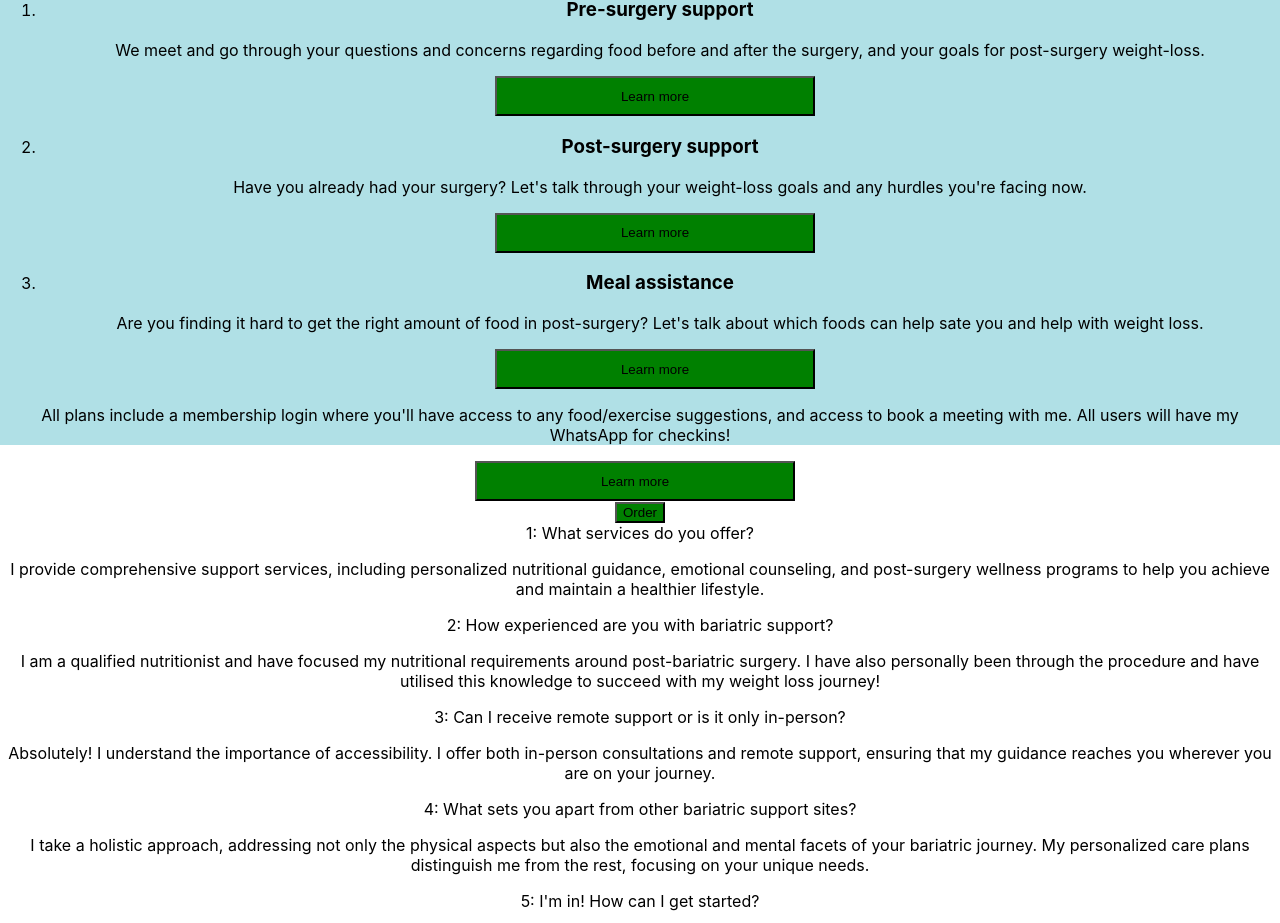
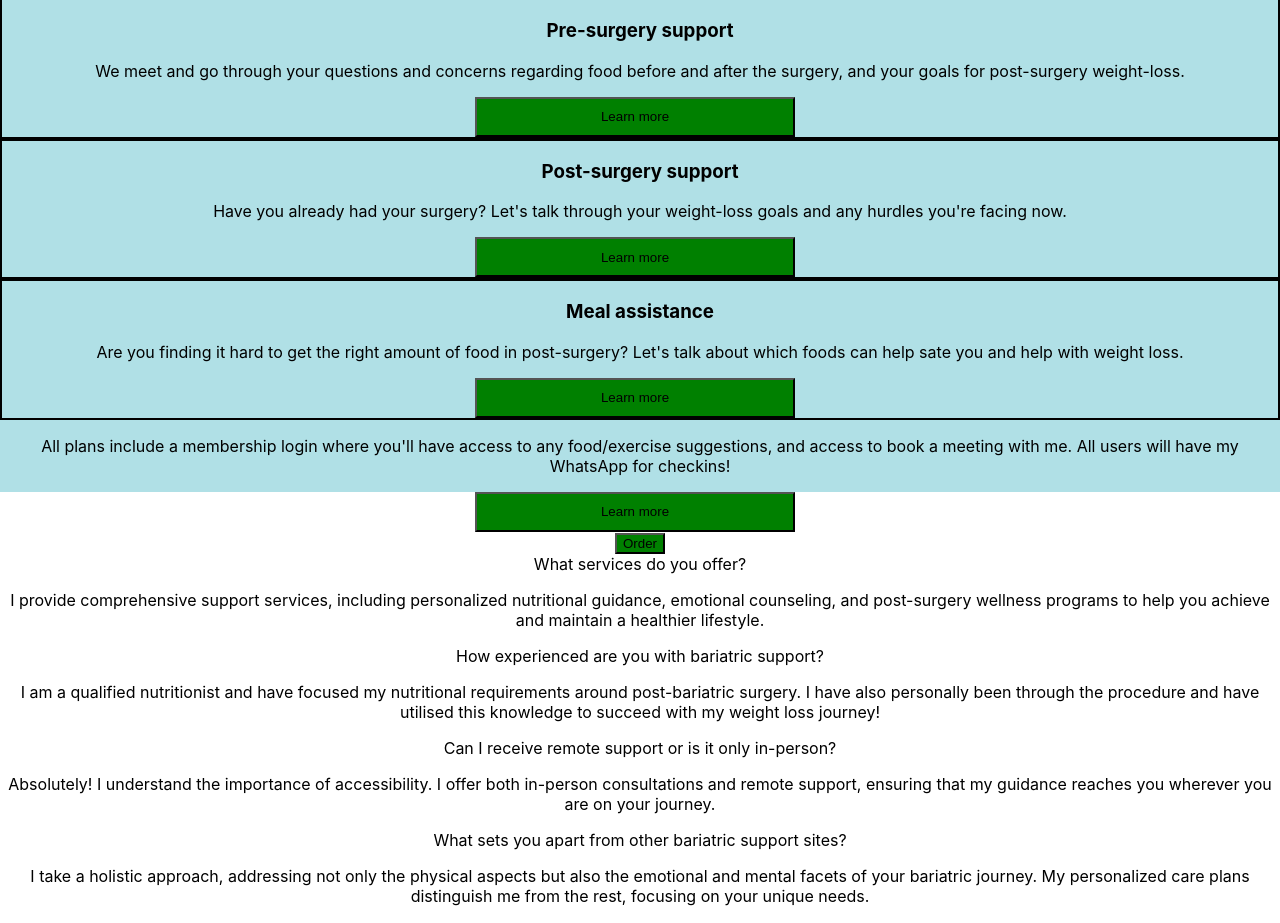
Before and after one commit to emmy-codes/bariatric-support-consulting, a React (Create React App) app: page / in a window 1280 px wide. Shown: the part 3174-4097 px from the top of the page. Built offline with nearby package versions, Linux system fonts and the light colour scheme.

Commit message:
Minimal styling on MyServices component list

```diff
--- a/src/App.scss
+++ b/src/App.scss
@@ -86,6 +86,18 @@ img {
 
 .my-services-container {
   background-color: powderblue;
+  display: flex;
+  flex-direction: column;
+}
+
+.my-services-container ol li {
+  list-style: none;
+  border: black 2px solid;
+}
+
+.services {
+  margin: 0;
+  padding: 0;
 }
 
 .content-container {
--- a/src/Components/FAQ.js
+++ b/src/Components/FAQ.js
@@ -3,19 +3,19 @@
 function FAQ() {
     return (
         <div>
-            <div>1: What services do you offer?</div>
+            <div>What services do you offer?</div>
             <p>
                 I provide comprehensive support services, including personalized nutritional guidance, emotional counseling, and post-surgery wellness programs to help you achieve and maintain a healthier lifestyle.
             </p>
-            <div>2: How experienced are you with bariatric support?</div>
+            <div>How experienced are you with bariatric support?</div>
             <p>
                 I am a qualified nutritionist and have focused my nutritional requirements around post-bariatric surgery. I have also personally been through the procedure and have utilised this knowledge to succeed with my weight loss journey!
             </p>
-            <div>3: Can I receive remote support or is it only in-person?</div>
+            <div>Can I receive remote support or is it only in-person?</div>
             <p>Absolutely! I understand the importance of accessibility. I offer both in-person consultations and remote support, ensuring that my guidance reaches you wherever you are on your journey.</p>
-            <div>4:  What sets you apart from other bariatric support sites?</div>
+            <div>What sets you apart from other bariatric support sites?</div>
             <p>I take a holistic approach, addressing not only the physical aspects but also the emotional and mental facets of your bariatric journey. My personalized care plans distinguish me from the rest, focusing on your unique needs.</p>
-            <div>5: I'm in! How can I get started?</div>
+            <div>I'm in! How can I get started?</div>
             <p>It's easy! Take a look at our<a href="#my-services">Services</a> section to see which package suits you best. Pick the one you like and you'll be taken to the checkout page to complete your payment. Upon completion, you'll gain access to my calendar to book your first meeting with me! You'll also receive an email with login details to your members only section of the website.</p>
         </div>
     );
--- a/src/Components/MyServices.js
+++ b/src/Components/MyServices.js
@@ -5,7 +5,7 @@ function MyServices() {
         <div className="my-services-container">
             <h2>My Services</h2>
             <div className="services-container">
-                <ol>
+                <ol className="services">
                     <li><h3>Pre-surgery support</h3> <p>We meet and go through your questions and concerns regarding food before and after the surgery, and your goals for post-surgery weight-loss.</p><CTA /></li>
                     <li><h3>Post-surgery support</h3><p>Have you already had your surgery? Let's talk through your weight-loss goals and any hurdles you're facing now.</p><CTA /></li>
                     <li><h3>Meal assistance</h3><p>Are you finding it hard to get the right amount of food in post-surgery? Let's talk about which foods can help sate you and help with weight loss.</p><CTA /></li>
```
